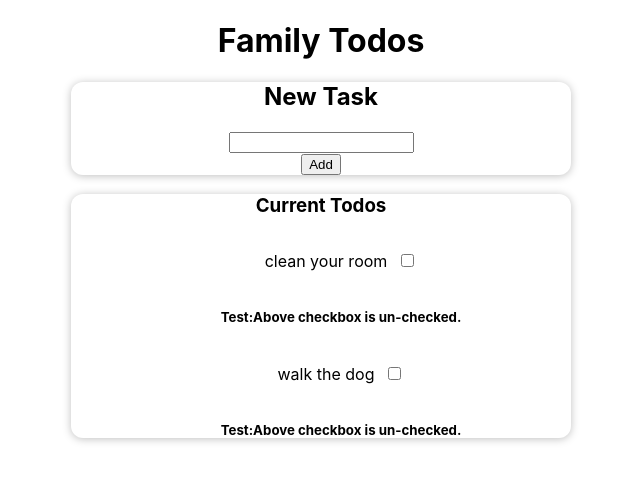
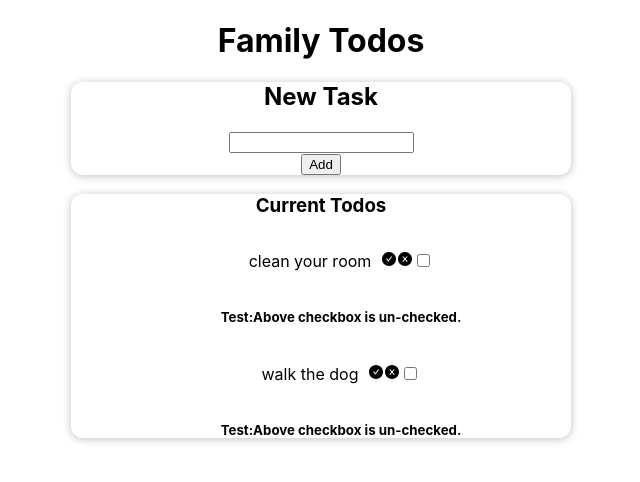
Before and after one commit to najeesimmons/family-todos, a React (Create React App) app: page / in a window 1280 px wide. Shown: the top 482 px of the page, without its empty margins (319-959 px from the left). Built offline with nearby package versions, Linux system fonts and the light colour scheme.

Commit message:
added react icons to TodoItem/ no functionality yet

```diff
--- a/package.json
+++ b/package.json
@@ -8,6 +8,7 @@
     "@testing-library/user-event": "^13.5.0",
     "react": "^18.1.0",
     "react-dom": "^18.1.0",
+    "react-icons": "^4.3.1",
     "react-scripts": "5.0.1",
     "web-vitals": "^2.1.4"
   },
--- a/src/components/TodoItem.js
+++ b/src/components/TodoItem.js
@@ -1,5 +1,7 @@
 import { useEffect, useState } from "react";
 import styles from './TodoItem.module.css';
+import { AiFillCheckCircle } from 'react-icons/ai'
+import { AiFillCloseCircle} from 'react-icons/ai'
 
 const TodoItem = (props) => {
   const [isChecked, setIsChecked] = useState(false);
@@ -16,6 +18,8 @@ const TodoItem = (props) => {
     <div>
       <div className={styles.itemcontainer}>
         <p className={styles.title}>{props.text}</p>
+        <AiFillCheckCircle />
+        <AiFillCloseCircle />
         <input
           type="checkbox"
           checked={isChecked}
```
Also changed, not shown: 1 other file (tests, documents, lock files or other folders).
